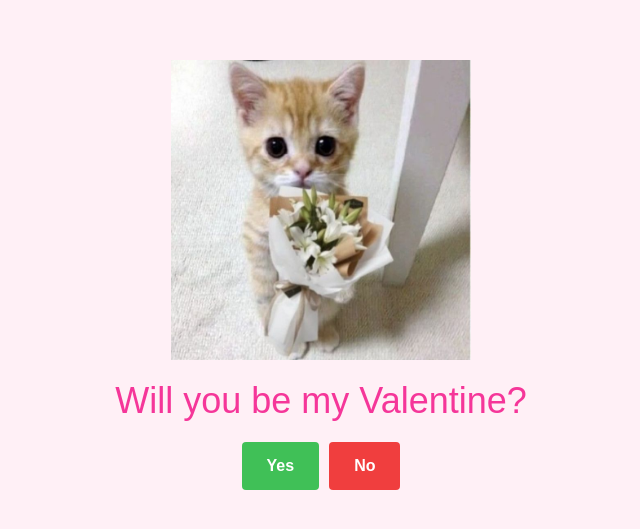
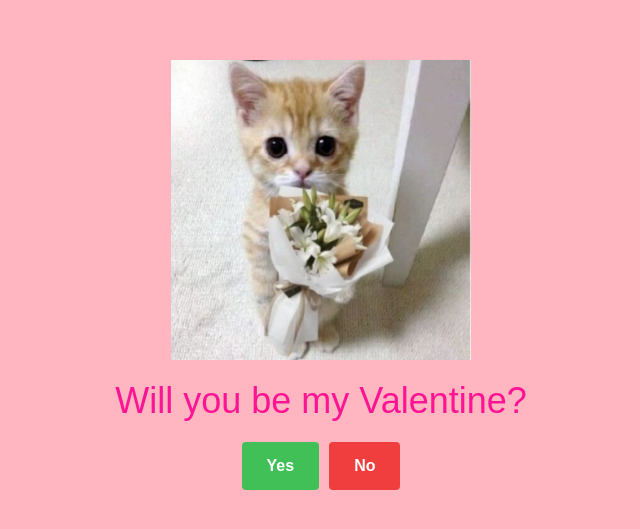
Before and after one commit to namdosanwannabe/be-my-valentine, a plain HTML site: page index.html in a window 1280 px wide. Shown: the part 125-654 px from the top of the page, without its empty margins (319-959 px from the left). Drawn offline with Linux system fonts and the light colour scheme; a web font is replaced by a local one.

Commit message:
Update style.css

```diff
--- a/style.css
+++ b/style.css
@@ -9,7 +9,7 @@ html {
 }
 
 body {
-  background-color: #fff0f6;
+  background-color: #FFB6C1;
   font-family: "Protest Riot", sans-serif;
 }
 
@@ -31,7 +31,7 @@ body {
 
 .title {
   font-size: 3.6rem;
-  color: #f53699;
+  color: #FF1493;
   text-align: center;
   margin-bottom: 2rem;
 }
```
